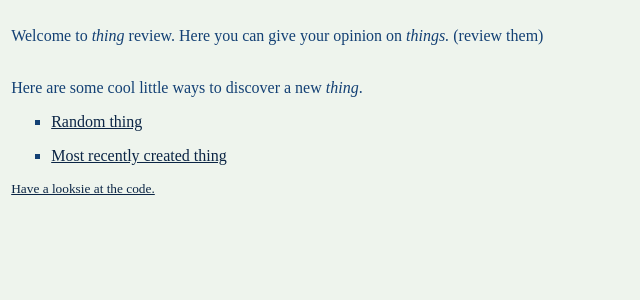
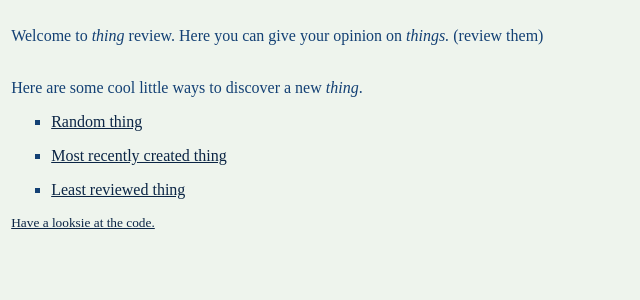
Before and after one commit to physi3/thingreview, a Django app: page / in a window 1280 px wide. Shown: the part 71-371 px from the top of the page, without its empty margins (0-640 px from the left). Run offline with Django 3.2, Linux system fonts and the light colour scheme.

Commit message:
Add least reviewed thing feature.

```diff
--- a/things/templates/things/index.html
+++ b/things/templates/things/index.html
@@ -7,6 +7,7 @@
     <ul>
         <li><p><a href="{% url 'things:random' %}">Random thing</a></p></li>
         <li><p><a href="{% url 'things:latest' %}">Most recently created thing</a></p></li>
+        <li><p><a href="{% url 'things:least_reviewed' %}">Least reviewed thing</a></p></li>
     </ul>
     <small class="bottom"><a href="https://github.com/ollydevulder/thingreview" target="_blank">Have a looksie at the code.</a></small>
 {% endblock %}
--- a/things/urls.py
+++ b/things/urls.py
@@ -13,4 +13,5 @@ urlpatterns = [
     path('search/', views.search, name='search'),
     path('random/', views.random, name='random'),
     path('latest/', views.latest, name='latest'),
+    path('least_reviewed/', views.least_reviewed, name='least_reviewed'),
 ]
--- a/things/views.py
+++ b/things/views.py
@@ -1,4 +1,4 @@
-from django.db.models import Q
+from django.db.models import Count, Q
 from django.shortcuts import redirect, render
 
 from random import randint
@@ -100,9 +100,16 @@ def random(request):
 
 def latest(request):
     count = models.Thing.objects.count()
-    _thing = None
     if count:
         _thing = models.Thing.objects.all()[count-1].id
         return redirect('things:thing', _thing)
     else:
         return redirect('things:index')
+
+def least_reviewed(request):
+    count = models.Thing.objects.count()
+    if count:
+        _thing = models.Thing.objects.annotate(num_reviews=Count('review')).order_by('num_reviews').first()
+        return redirect('things:thing', _thing.id)
+    else:
+        return redirect('things:index')
```
